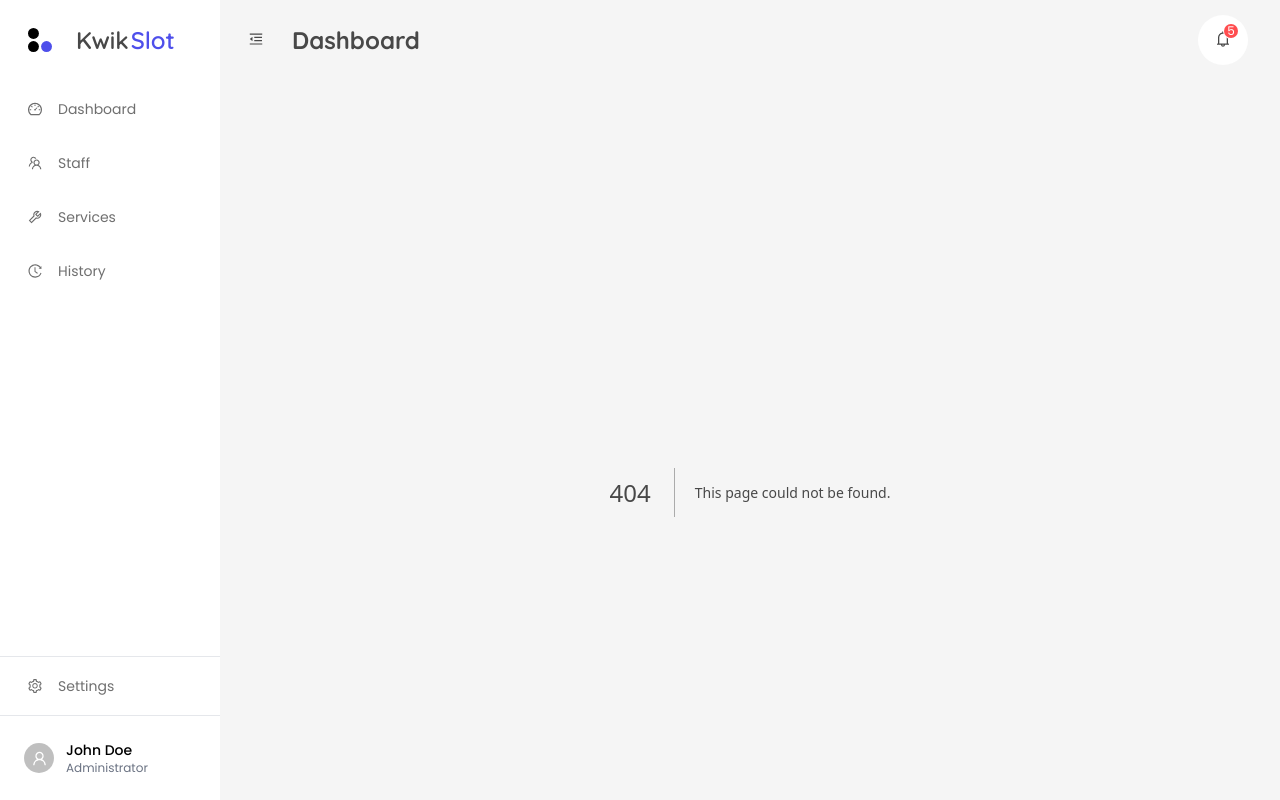
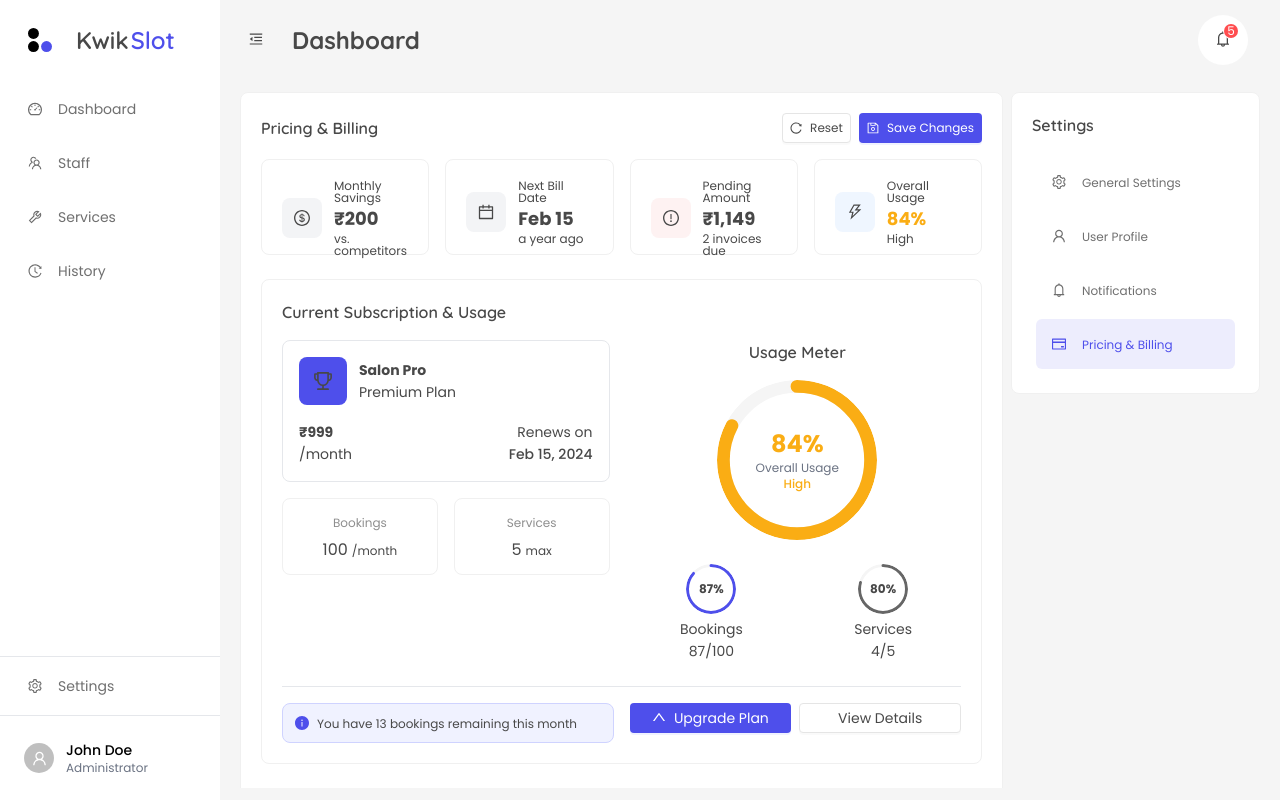
Before and after one commit to nectro/kwikslot_frontend, a Next.js app: page /settings/pricing in a window 1280 px wide. Before the commit this address had no page. Built offline with nearby package versions, Linux system fonts and the light colour scheme; what @ant-design/nextjs-registry would draw is missing.

Commit message:
add: frontend client perspective

```diff
--- a/src/app/globals.css
+++ b/src/app/globals.css
@@ -27,6 +27,7 @@
 
 .ant-menu-item:hover {
   background-color: rgba(78, 78, 235, 0.05) !important;
+  color: #4E4FEB !important;
 }
 
 .ant-menu-item-selected {
--- /dev/null
+++ b/src/app/settings/layout.tsx
@@ -0,0 +1,85 @@
+'use client';
+
+import { Card, Row, Col, Typography, Button, Space } from 'antd';
+import {
+  SaveOutlined,
+  ReloadOutlined
+} from '@ant-design/icons';
+import SettingsNavigation from '@/components/settings/SettingsNavigation';
+import { usePathname } from 'next/navigation';
+
+const { Title } = Typography;
+
+export default function SettingsLayout({
+  children,
+}: {
+  children: React.ReactNode;
+}) {
+  const pathname = usePathname();
+
+  const getSectionTitle = () => {
+    switch (pathname) {
+      case '/settings':
+        return 'General Settings';
+      case '/settings/profile':
+        return 'User Profile';
+      case '/settings/notifications':
+        return 'Notification Settings';
+      case '/settings/pricing':
+        return 'Pricing & Billing';
+      default:
+        return 'General Settings';
+    }
+  };
+
+  const getActiveSection = () => {
+    switch (pathname) {
+      case '/settings':
+        return 'general';
+      case '/settings/profile':
+        return 'profile';
+      case '/settings/notifications':
+        return 'notifications';
+      case '/settings/pricing':
+        return 'pricing';
+      default:
+        return 'general';
+    }
+  };
+
+  return (
+    <div className="h-full">
+      <Row gutter={[8, 8]} className="h-full !m-0 overflow-y-auto">
+        <Col span={18}>
+          <div className="flex flex-col gap-3">
+            {/* Settings Header */}
+            <Card className="flex-1">
+              <div className="flex items-center justify-between mb-4">
+                <Title level={5} className="font-quicksand !mb-0">{getSectionTitle()}</Title>
+                <Space>
+                  <Button icon={<ReloadOutlined />} size="small" className="!text-xs">
+                    Reset
+                  </Button>
+                  <Button type="primary" icon={<SaveOutlined />} size="small" className="!text-xs">
+                    Save Changes
+                  </Button>
+                </Space>
+              </div>
+              {children}
+            </Card>
+          </div>
+        </Col>
+
+        <Col span={6}>
+          <div className="sticky top-0 flex flex-col gap-3">
+            <Card className="h-fit">
+              <SettingsNavigation
+                activeSection={getActiveSection()}
+              />
+            </Card>
+          </div>
+        </Col>
+      </Row>
+    </div>
+  );
+}
--- /dev/null
+++ b/src/app/settings/notifications/page.tsx
@@ -0,0 +1,7 @@
+'use client';
+
+import NotificationSettings from '@/components/settings/NotificationSettings';
+
+export default function NotificationsPage() {
+  return <NotificationSettings />;
+}
--- a/src/app/settings/page.tsx
+++ b/src/app/settings/page.tsx
@@ -1,90 +1,7 @@
 'use client';
 
-import { useState } from 'react';
-import { Card, Row, Col, Typography, Button, Space } from 'antd';
-import {
-  SettingOutlined,
-  UserOutlined,
-  BellOutlined,
-  SecurityScanOutlined,
-  SaveOutlined,
-  ReloadOutlined
-} from '@ant-design/icons';
-import SettingsNavigation from '@/components/settings/SettingsNavigation';
 import GeneralSettings from '@/components/settings/GeneralSettings';
-import UserProfile from '@/components/settings/UserProfile';
-import NotificationSettings from '@/components/settings/NotificationSettings';
-import PricingSettings from '@/components/settings/PricingSettings';
-
-const { Title } = Typography;
 
 export default function SettingsPage() {
-  const [activeSection, setActiveSection] = useState<string>('general');
-
-  const renderActiveSection = () => {
-    switch (activeSection) {
-      case 'general':
-        return <GeneralSettings />;
-      case 'profile':
-        return <UserProfile />;
-      case 'notifications':
-        return <NotificationSettings />;
-      case 'pricing':
-        return <PricingSettings />;
-      default:
-        return <GeneralSettings />;
-    }
-  };
-
-  const getSectionTitle = () => {
-    switch (activeSection) {
-      case 'general':
-        return 'General Settings';
-      case 'profile':
-        return 'User Profile';
-      case 'notifications':
-        return 'Notification Settings';
-      case 'pricing':
-        return 'Pricing & Billing';
-      default:
-        return 'General Settings';
-    }
-  };
-
-  return (
-    <div className="h-full">
-      <Row gutter={[8, 8]} className="h-full !m-0 overflow-y-auto">
-        <Col span={18}>
-          <div className="flex flex-col gap-3">
-            {/* Settings Header */}
-            <Card className="flex-1">
-              <div className="flex items-center justify-between mb-4">
-                <Title level={5} className="font-quicksand !mb-0">{getSectionTitle()}</Title>
-                <Space>
-                  <Button icon={<ReloadOutlined />} size="small" className="!text-xs">
-                    Reset
-                  </Button>
-                  <Button type="primary" icon={<SaveOutlined />} size="small" className="!text-xs">
-                    Save Changes
-                  </Button>
-                </Space>
-              </div>
-              {renderActiveSection()}
-            </Card>
-          </div>
-        </Col>
-
-        <Col span={6}>
-          <div className="sticky top-0 flex flex-col gap-3">
-            <Card className="h-fit">
-              <SettingsNavigation
-                activeSection={activeSection}
-                onSectionChange={setActiveSection}
-              />
-            </Card>
-          </div>
-        </Col>
-      </Row>
-    </div>
-  );
+  return <GeneralSettings />;
 }
--- /dev/null
+++ b/src/app/settings/pricing/page.tsx
@@ -0,0 +1,7 @@
+'use client';
+
+import PricingSettings from '@/components/settings/PricingSettings';
+
+export default function PricingPage() {
+  return <PricingSettings />;
+}
--- /dev/null
+++ b/src/app/settings/profile/page.tsx
@@ -0,0 +1,7 @@
+'use client';
+
+import UserProfile from '@/components/settings/UserProfile';
+
+export default function ProfilePage() {
+  return <UserProfile />;
+}
--- a/src/components/Layout/MainLayout.tsx
+++ b/src/components/Layout/MainLayout.tsx
@@ -77,7 +77,7 @@ export default function MainLayout({ children }: { children: React.ReactNode })
     {
       key: 'profile',
       icon: <UserOutlined />,
-      label: 'Profile',
+      label: <Link href="/settings/profile">Profile</Link>,
     },
     {
       key: 'logout',
--- a/src/components/settings/GeneralSettings.tsx
+++ b/src/components/settings/GeneralSettings.tsx
@@ -30,9 +30,10 @@ const GeneralSettings: React.FC = () => {
       >
         <Row gutter={[16, 16]}>
           <Col xs={24} lg={12}>
-            <Card>
+            <Card className="h-full">
               <Title level={5} className="font-quicksand mb-4">Business Information</Title>
 
+              <div className="space-y-4">
                 <Form.Item
                   name="businessName"
                   label={<span className="text-xs font-medium">Business Name</span>}
@@ -60,13 +61,15 @@ const GeneralSettings: React.FC = () => {
                 >
                   <Input.TextArea rows={3} size="small" className="text-xs" />
                 </Form.Item>
+              </div>
             </Card>
           </Col>
 
           <Col xs={24} lg={12}>
-            <Card>
+            <Card className="h-full">
               <Title level={5} className="font-quicksand mb-4">Regional Settings</Title>
 
+              <div className="space-y-4">
                 <Form.Item
                   name="timezone"
                   label={<span className="text-xs font-medium">Timezone</span>}
@@ -122,13 +125,15 @@ const GeneralSettings: React.FC = () => {
                     <Select.Option value="fr">French</Select.Option>
                   </Select>
                 </Form.Item>
+              </div>
             </Card>
           </Col>
 
-          <Col xs={24}>
-            <Card>
+          <Col xs={24} lg={12}>
+            <Card className="h-full">
               <Title level={5} className="font-quicksand mb-4">Operating Hours</Title>
 
+              <div className="space-y-4">
                 <Row gutter={[16, 16]}>
                   <Col xs={24} md={12}>
                     <Form.Item
@@ -155,15 +160,21 @@ const GeneralSettings: React.FC = () => {
                     </Form.Item>
                   </Col>
                 </Row>
+
+                <div className="pt-4 border-t border-gray-100">
+                  <Text className="text-xs text-gray-500">
+                    Set your regular business operating hours. Special hours can be configured separately.
+                  </Text>
+                </div>
+              </div>
             </Card>
           </Col>
 
-          <Col xs={24}>
-            <Card>
+          <Col xs={24} lg={12}>
+            <Card className="h-full">
               <Title level={5} className="font-quicksand mb-4">Security</Title>
 
-              <Row gutter={[16, 16]}>
-                <Col xs={24} md={12}>
+              <div className="space-y-4">
                 <Form.Item
                   name="autoLogout"
                   valuePropName="checked"
@@ -174,8 +185,7 @@ const GeneralSettings: React.FC = () => {
                     <Text className="text-xs">Enable automatic logout</Text>
                   </div>
                 </Form.Item>
-                </Col>
-                <Col xs={24} md={12}>
+
                 <Form.Item
                   name="sessionTimeout"
                   label={<span className="text-xs font-medium">Session Timeout (minutes)</span>}
@@ -187,8 +197,13 @@ const GeneralSettings: React.FC = () => {
                     <Select.Option value={120}>2 hours</Select.Option>
                   </Select>
                 </Form.Item>
-                </Col>
-              </Row>
+
+                <div className="pt-4 border-t border-gray-100">
+                  <Text className="text-xs text-gray-500">
+                    Security settings help protect your account from unauthorized access.
+                  </Text>
+                </div>
+              </div>
             </Card>
           </Col>
         </Row>
--- a/src/components/settings/NotificationSettings.tsx
+++ b/src/components/settings/NotificationSettings.tsx
@@ -35,9 +35,10 @@ const NotificationSettings: React.FC = () => {
       >
         <Row gutter={[16, 16]}>
           <Col xs={24} lg={12}>
-            <Card>
+            <Card className="h-full">
               <Title level={5} className="font-quicksand mb-4">Notification Channels</Title>
 
+              <div className="space-y-4">
                 <Form.Item
                   name="emailNotifications"
                   valuePropName="checked"
@@ -82,15 +83,16 @@ const NotificationSettings: React.FC = () => {
                     <Select.Option value="weekly">Weekly digest</Select.Option>
                   </Select>
                 </Form.Item>
+              </div>
             </Card>
           </Col>
 
           <Col xs={24} lg={12}>
-            <Card>
+            <Card className="h-full">
               <Title level={5} className="font-quicksand mb-4">Booking Notifications</Title>
 
-              <Row gutter={[16, 16]}>
-                <Col xs={24}>
+              <div className="space-y-4">
+                <div>
                   <Text className="text-xs font-medium block mb-3">New Bookings</Text>
                   <div className="space-y-2">
                     <Form.Item name="newBookingEmail" valuePropName="checked" className="!mb-2">
@@ -106,9 +108,9 @@ const NotificationSettings: React.FC = () => {
                       </div>
                     </Form.Item>
                   </div>
-                </Col>
+                </div>
 
-                <Col xs={24}>
+                <div>
                   <Text className="text-xs font-medium block mb-3">Cancellations</Text>
                   <div className="space-y-2">
                     <Form.Item name="cancellationEmail" valuePropName="checked" className="!mb-2">
@@ -124,9 +126,9 @@ const NotificationSettings: React.FC = () => {
                       </div>
                     </Form.Item>
                   </div>
-                </Col>
+                </div>
 
-                <Col xs={24}>
+                <div>
                   <Text className="text-xs font-medium block mb-3">Payment Updates</Text>
                   <div className="space-y-2">
                     <Form.Item name="paymentEmail" valuePropName="checked" className="!mb-2">
@@ -142,15 +144,16 @@ const NotificationSettings: React.FC = () => {
                       </div>
                     </Form.Item>
                   </div>
-                </Col>
-              </Row>
+                </div>
+              </div>
             </Card>
           </Col>
 
           <Col xs={24} lg={12}>
-            <Card>
+            <Card className="h-full">
               <Title level={5} className="font-quicksand mb-4">Reminder Settings</Title>
 
+              <div className="space-y-4">
                 <Form.Item
                   name="reminderTiming"
                   label={<span className="text-xs font-medium">Send Reminders</span>}
@@ -163,6 +166,7 @@ const NotificationSettings: React.FC = () => {
                   </Checkbox.Group>
                 </Form.Item>
 
+                <div>
                   <Text className="text-xs font-medium block mb-3">Reminder Channels</Text>
                   <div className="space-y-2">
                     <Form.Item name="reminderEmail" valuePropName="checked" className="!mb-2">
@@ -178,13 +182,16 @@ const NotificationSettings: React.FC = () => {
                       </div>
                     </Form.Item>
                   </div>
+                </div>
+              </div>
             </Card>
           </Col>
 
           <Col xs={24} lg={12}>
-            <Card>
+            <Card className="h-full">
               <Title level={5} className="font-quicksand mb-4">Quiet Hours</Title>
 
+              <div className="space-y-4">
                 <Form.Item
                   name="quietHoursEnabled"
                   valuePropName="checked"
@@ -222,6 +229,13 @@ const NotificationSettings: React.FC = () => {
                     </Form.Item>
                   </Col>
                 </Row>
+
+                <div className="pt-4 border-t border-gray-100">
+                  <Text className="text-xs text-gray-500">
+                    During quiet hours, only urgent notifications will be sent.
+                  </Text>
+                </div>
+              </div>
             </Card>
           </Col>
 
--- a/src/components/settings/PricingSettings.tsx
+++ b/src/components/settings/PricingSettings.tsx
@@ -364,7 +364,7 @@ const PricingSettings: React.FC = () => {
               </Col>
             </Row>
 
-            <div className="mt-6 pt-4 border-t">
+            <div className="mt-6 pt-4 border-t border-gray-200">
               <Row gutter={[16, 16]}>
                 <Col xs={24} sm={12}>
                   <Alert
--- a/src/components/settings/SettingsNavigation.tsx
+++ b/src/components/settings/SettingsNavigation.tsx
@@ -1,5 +1,6 @@
 import React from 'react';
 import { Typography, Menu } from 'antd';
+import Link from 'next/link';
 import {
   SettingOutlined,
   UserOutlined,
@@ -12,33 +13,31 @@ const { Title } = Typography;
 
 interface SettingsNavigationProps {
   activeSection: string;
-  onSectionChange: (section: string) => void;
 }
 
 const SettingsNavigation: React.FC<SettingsNavigationProps> = ({
-  activeSection,
-  onSectionChange
+  activeSection
 }) => {
   const menuItems = [
     {
       key: 'general',
       icon: <SettingOutlined className="text-sm" />,
-      label: <span className="text-xs">General Settings</span>,
+      label: <Link href="/settings" className="text-xs">General Settings</Link>,
     },
     {
       key: 'profile',
       icon: <UserOutlined className="text-sm" />,
-      label: <span className="text-xs">User Profile</span>,
+      label: <Link href="/settings/profile" className="text-xs">User Profile</Link>,
     },
     {
       key: 'notifications',
       icon: <BellOutlined className="text-sm" />,
-      label: <span className="text-xs">Notifications</span>,
+      label: <Link href="/settings/notifications" className="text-xs">Notifications</Link>,
     },
     {
       key: 'pricing',
       icon: <CreditCardOutlined className="text-sm" />,
-      label: <span className="text-xs">Pricing & Billing</span>,
+      label: <Link href="/settings/pricing" className="text-xs">Pricing & Billing</Link>,
     },
   ];
 
@@ -49,7 +48,6 @@ const SettingsNavigation: React.FC<SettingsNavigationProps> = ({
       <Menu
         mode="vertical"
         selectedKeys={[activeSection]}
-        onSelect={({ key }) => onSectionChange(key)}
         className="border-none"
         items={menuItems}
       />
--- a/src/components/settings/UserProfile.tsx
+++ b/src/components/settings/UserProfile.tsx
@@ -41,7 +41,7 @@ const UserProfile: React.FC = () => {
       <Row gutter={[16, 16]}>
         {/* Profile Information */}
         <Col xs={24} lg={12}>
-          <Card>
+          <Card className="h-full">
             <div className="flex items-center justify-between mb-4">
               <Title level={5} className="font-quicksand !mb-0">Profile Information</Title>
               <Button
@@ -54,8 +54,9 @@ const UserProfile: React.FC = () => {
               </Button>
             </div>
 
+            <div className="space-y-4">
               {/* Avatar Section */}
-            <div className="text-center mb-6">
+              <div className="text-center">
                 <Avatar size={80} icon={<UserOutlined />} className="bg-gradient-to-br from-brand-primary to-blue-400 mb-3" />
                 {editingProfile && (
                   <Upload
@@ -143,14 +144,16 @@ const UserProfile: React.FC = () => {
                   </Form.Item>
                 )}
               </Form>
+            </div>
           </Card>
         </Col>
 
         {/* Security Settings */}
         <Col xs={24} lg={12}>
-          <Card>
+          <Card className="h-full">
             <Title level={5} className="font-quicksand mb-4">Security Settings</Title>
 
+            <div className="space-y-4">
               <Form
                 form={passwordForm}
                 layout="vertical"
@@ -218,14 +221,15 @@ const UserProfile: React.FC = () => {
 
               <Divider />
 
-            <div className="space-y-3">
-              <Text strong className="text-xs block">Password Requirements:</Text>
+              <div>
+                <Text strong className="text-xs block mb-2">Password Requirements:</Text>
                 <ul className="text-xs text-gray-600 space-y-1 ml-4">
                   <li>• At least 8 characters long</li>
                   <li>• Mix of uppercase and lowercase letters</li>
                   <li>• At least one number</li>
                   <li>• At least one special character</li>
                 </ul>
+              </div>
             </div>
           </Card>
         </Col>
```
Lines whose indentation alone changed are shown as unchanged.
